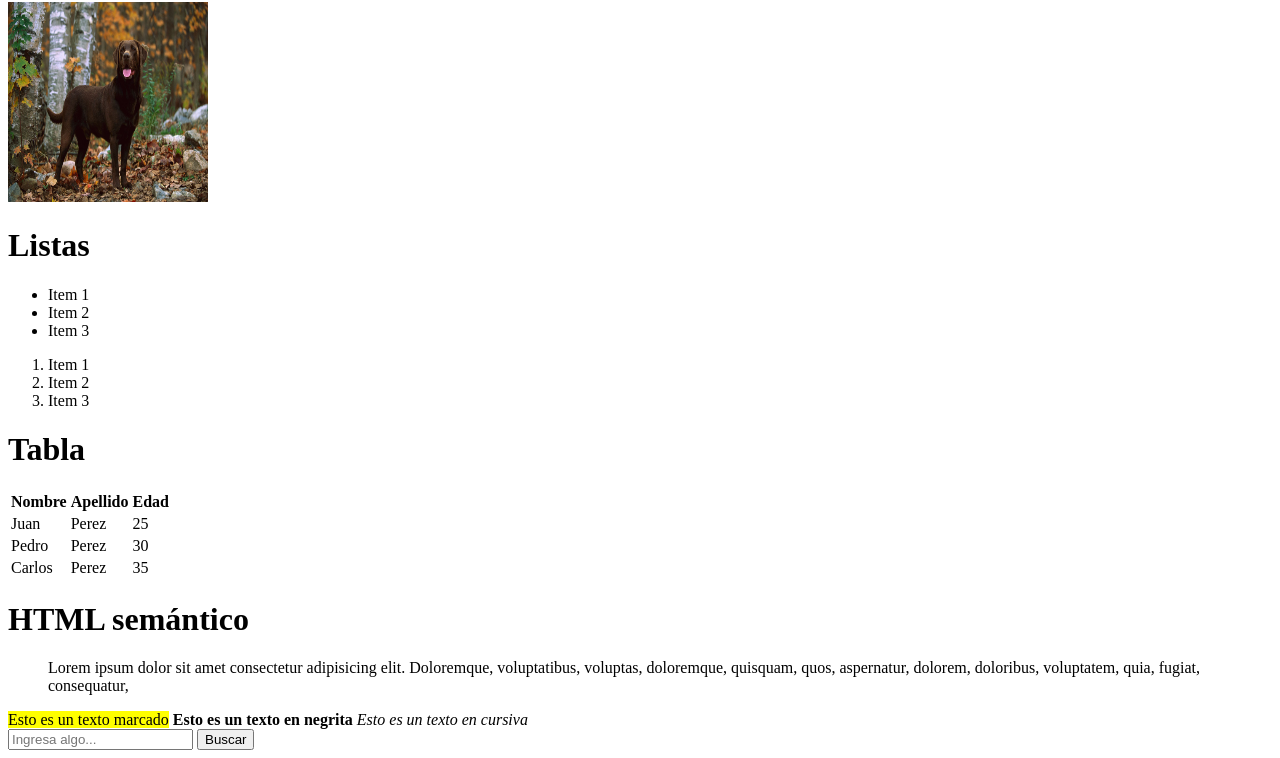
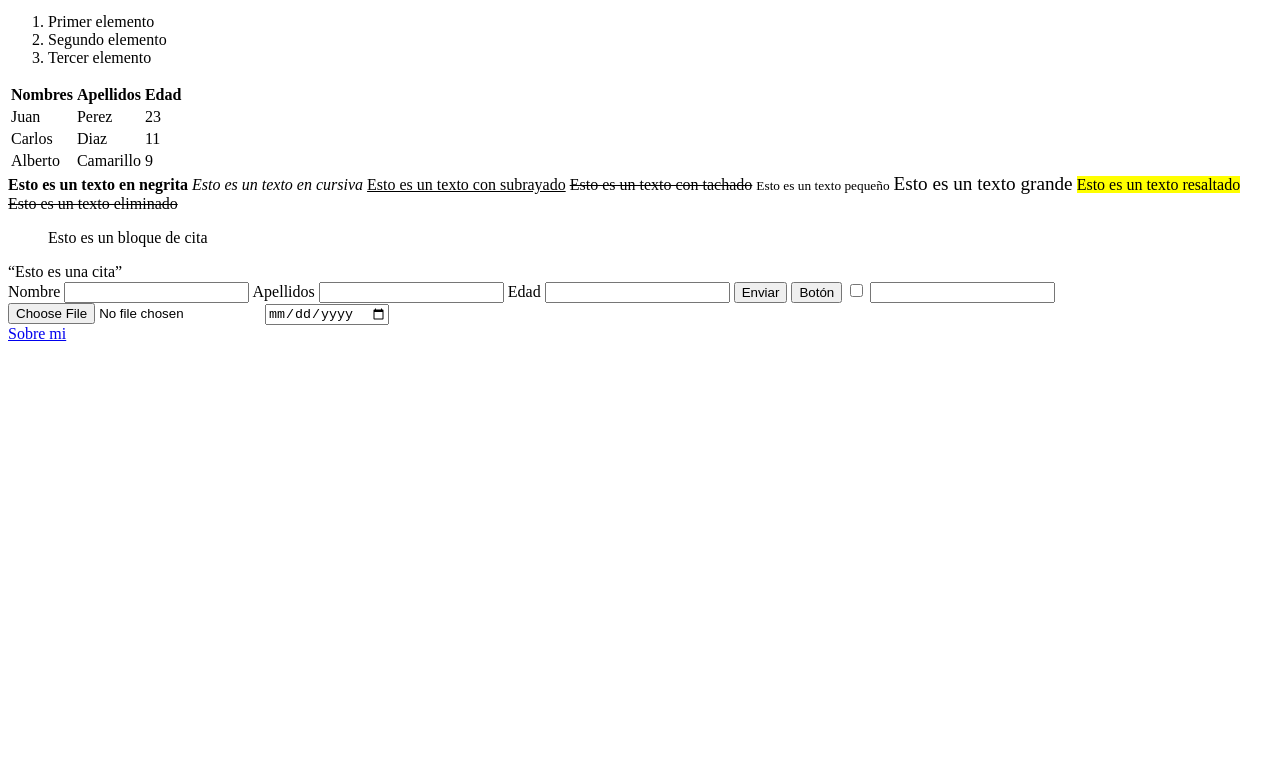
Before and after one commit to abelvillasecaco/nomada-html, a plain HTML site: page index.html in a window 1280 px wide. Shown: the part 617-1375 px from the top of the page. After the commit the page ends 968 px from the top, so only its background shows below. Drawn offline with Linux system fonts and the light colour scheme.

Commit message:
Clase tarde

```diff
--- a/index.html
+++ b/index.html
@@ -6,74 +6,94 @@
     <title>Nómada</title>
 </head>
 <body>
-    <h1>Estos son títulos</h1>
-    <h1>Hola esto es un título</h1>
-    <h2>Hola esto es un título</h2>
-    <h3>Hola esto es un título</h3>
-    <h4>Hola esto es un título</h4>
-    <h5>Hola esto es un título</h5>
-    <h6>Hola esto es un título</h6>
 
-    <h1>Párrafo</h1>
-    <p>Lorem, ipsum dolor sit amet consectetur adipisicing elit. Sit quibusdam molestiae
-        fugiat corporis praesentium molestias nisi, autem, culpa ipsam cum, dignissimos
-        eligendi laboriosam deserunt amet voluptates nostrum impedit eos maiores!
-    </p>
+    <!-- Títulos y subtítulos -->
+    <h1>Esto es un título</h1>
+    <h2>Esto es un subtítulo</h2>
+    <h3>Esto es un tercer subtítulo</h3>
+    <h4>Esto es un cuarto subtítulo</h4>
+    <h5>Esto es un quinto subtítulo</h5>
+    <h6>Esto es un sexto subtítulo</h6>
 
-    <h1>Link</h1>
+    <!-- Párrafos -->
+
+    <p>Lorem ipsum dolor sit amet consectetur adipisicing elit. Similique accusamus, odit totam necessitatibus, quidem vitae error nemo omnis itaque assumenda maiores architecto tenetur! Voluptas esse vel cum doloremque possimus debitis.</p>
+
+    <!-- Links -->
     <a href="https://www.google.com" target="_blank">Google</a>
-    <h1>Imagen</h1>
+
+    <!-- Imágenes -->
     <img src="images/labrador.jpg" alt="Perro labrador" width="200" height="200">
 
-    <h1>Listas</h1>
+    <!-- Listas -->
+
     <ul>
-        <li>Item 1</li>
-        <li>Item 2</li>
-        <li>Item 3</li>
+        <li>Primer elemento</li>
+        <li>Segundo elemento</li>
+        <li>Tercer elemento</li>
     </ul>
     <ol>
-        <li>Item 1</li>
-        <li>Item 2</li>
-        <li>Item 3</li>
+        <li>Primer elemento</li>
+        <li>Segundo elemento</li>
+        <li>Tercer elemento</li>
     </ol>
 
-    <h1>Tabla</h1>
+    <!-- Tablas -->
+
     <table>
         <tr>
-            <th>Nombre</th>
-            <th>Apellido</th>
+            <th>Nombres</th>
+            <th>Apellidos</th>
             <th>Edad</th>
         </tr>
         <tr>
             <td>Juan</td>
             <td>Perez</td>
-            <td>25</td>
-        </tr>
-        <tr>
-            <td>Pedro</td>
-            <td>Perez</td>
-            <td>30</td>
+            <td>23</td>
         </tr>
         <tr>
             <td>Carlos</td>
-            <td>Perez</td>
-            <td>35</td>
+            <td>Diaz</td>
+            <td>11</td>
+        </tr>
+        <tr>
+            <td>Alberto</td>
+            <td>Camarillo</td>
+            <td>9</td>
+        </tr>
     </table>
 
-    <h1>HTML semántico</h1>
-    <blockquote>
-        <p>Lorem ipsum dolor sit amet consectetur adipisicing elit. Doloremque,
-            voluptatibus, voluptas, doloremque, quisquam, quos, aspernatur,
-            dolorem, doloribus, voluptatem, quia, fugiat, consequatur,
-        </p>
-    </blockquote>
-    <mark>Esto es un texto marcado</mark>
+    <!-- HTML Semántico -->
+
     <strong>Esto es un texto en negrita</strong>
     <em>Esto es un texto en cursiva</em>
+    <u>Esto es un texto con subrayado</u>
+    <s>Esto es un texto con tachado</s>
+    <small>Esto es un texto pequeño</small>
+    <big>Esto es un texto grande</big>
+    <mark>Esto es un texto resaltado</mark>
+    <del>Esto es un texto eliminado</del>
+    <blockquote>Esto es un bloque de cita</blockquote>
+    <q>Esto es una cita</q>
 
-    <form action="https://www.google.com/search" method="get">
-        <input type="text" name="text" placeholder="Ingresa algo...">
-        <button type="submit">Buscar</button>
+    <!-- Formularios -->
+
+    <form>
+        <label for="nombre">Nombre</label>
+        <input type="text" id="nombre" name="nombre">
+        <label for="apellidos">Apellidos</label>
+        <input type="text" id="apellidos" name="apellidos">
+        <label for="edad">Edad</label>
+        <input type="number" id="edad" name="edad">
+        <input type="submit" value="Enviar">
+        <button>Botón</button>
+        <input type="checkbox" id="opcion1" name="opcion1">
+        <input type="email">
+        <input type="file">
+        <input type="date">
     </form>
+
+    <a href="sobre-mi.html">Sobre mi</a>
+
 </body>
 </html>
```
Also changed, not shown: sobre-mi.html (added, +13 -0 lines).
